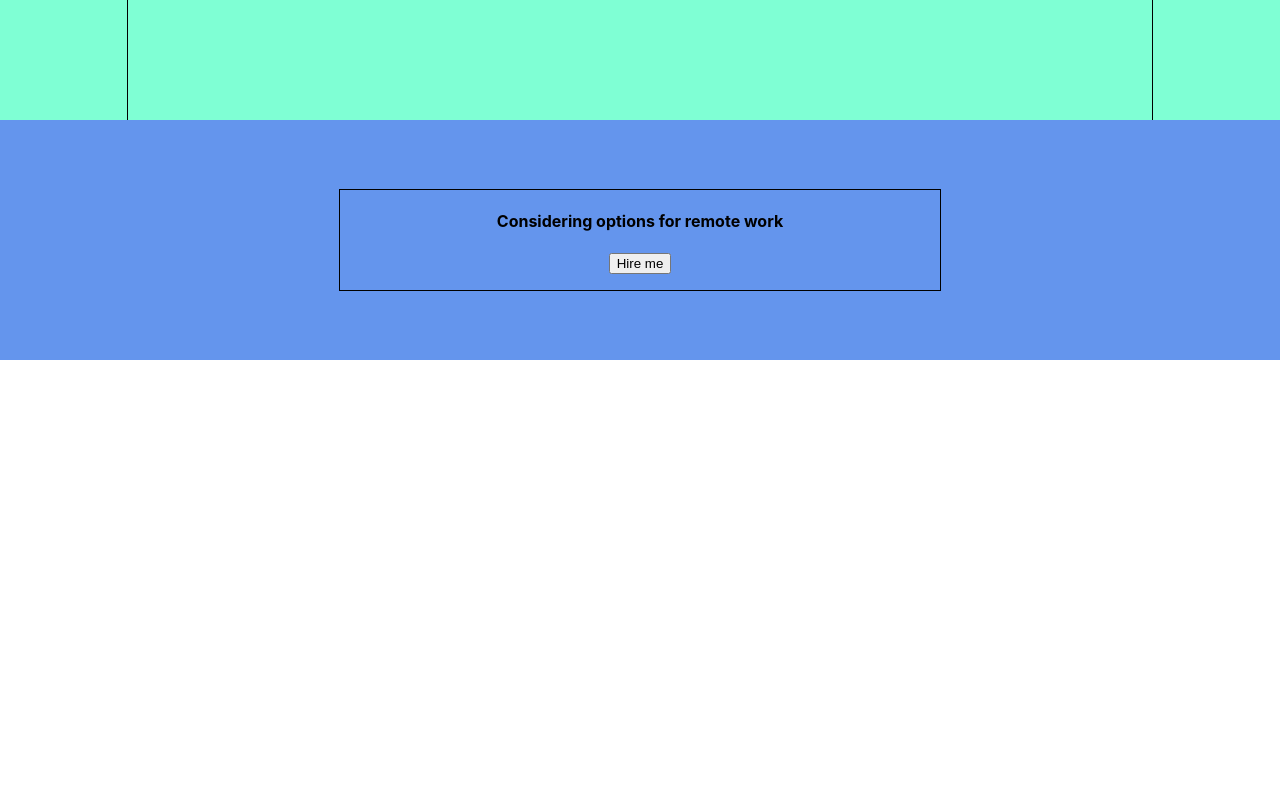
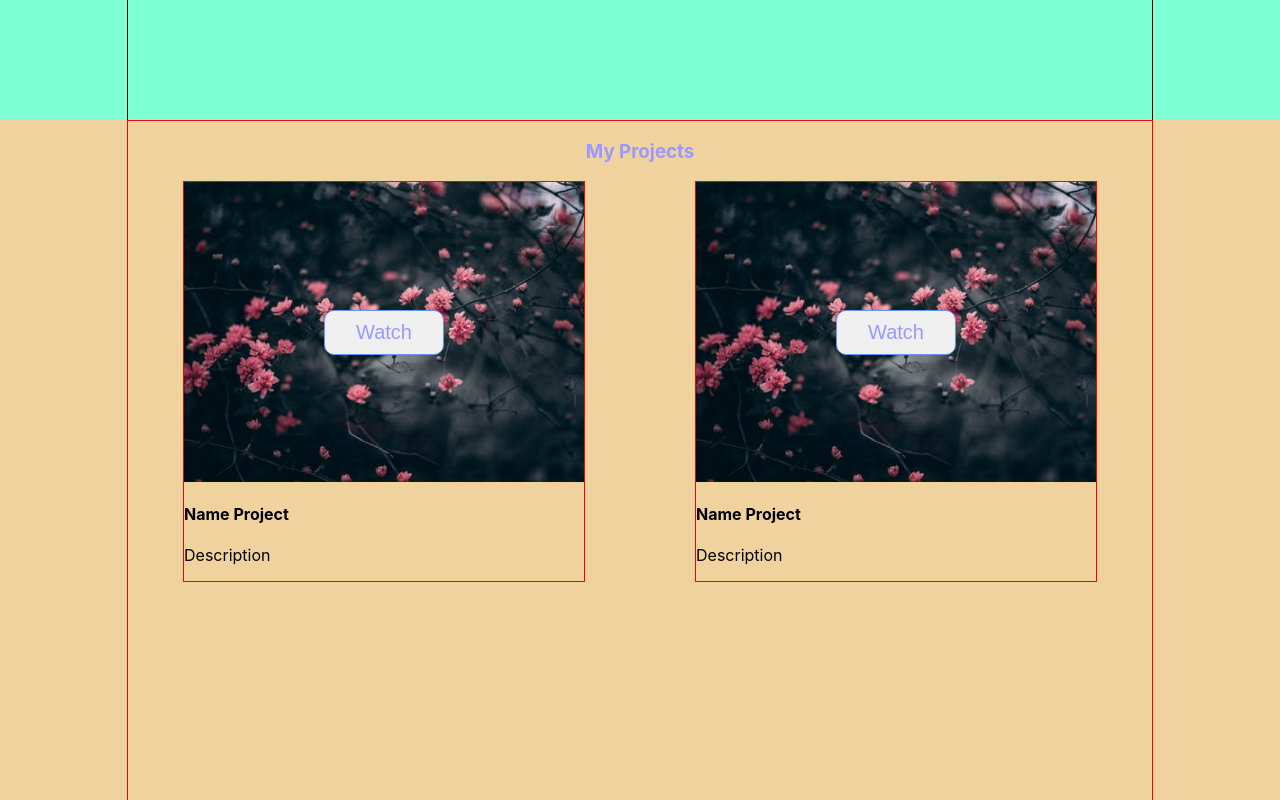
Before and after one commit to FilimonovKostya/Portfolio, a React (Create React App) app: page / in a window 1280 px wide. Shown: the part 1560-2360 px from the top of the page. Before the commit the page ends 1920 px from the top, so only its background shows below. Built offline with nearby package versions, Linux system fonts and the light colour scheme.

Commit message:
projects Block

```diff
--- a/src/App.tsx
+++ b/src/App.tsx
@@ -4,6 +4,7 @@ import {Header} from "./Header/Header";
 import {Main} from "./Main/Main";
 import {Skills} from "./Skills/Skills";
 import {Job} from "./Job/Job";
+import {Projects} from "./Projects/Projects";
 
 function App() {
     return (
@@ -11,7 +12,8 @@ function App() {
             <Header/>
             <Main/>
             <Skills/>
-            <Job />
+            <Projects/>
+            <Job/>
         </div>
     );
 }
--- a/src/Job/Job.module.css
+++ b/src/Job/Job.module.css
@@ -9,7 +9,7 @@
 
 .content{
     height: 100px;
-    min-width: 600px;
+    min-width: 40%;
     border: 1px solid;
     display: flex;
     justify-content: flex-start;
--- /dev/null
+++ b/src/Projects/Projects.module.css
@@ -0,0 +1,59 @@
+.blockProjects{
+    width: 100%;
+    height: 100vh;
+    background: #efd29d;
+    display: flex;
+    justify-content: center;
+}
+
+.aboutProjects{
+    width: 80%;
+    border: 1px solid red;
+    height: 100%;
+
+}
+.projectHeader{
+    color: #9999ff;
+    text-align: center;
+
+}
+
+.containerProject{
+    display: flex;
+    justify-content: space-around;
+    flex-wrap: wrap;
+}
+
+.backgroundImg{
+    min-height: 300px;
+    min-width: 400px;
+    display: flex;
+    justify-content: center;
+    align-items: center;
+}
+
+.ownProjects{
+    border: 1px solid red;
+
+}
+
+.buttonWatch{
+    position: relative;
+    width: 120px;
+    padding: 10px;
+    cursor: pointer;
+    outline: none;
+    border: 1px solid cornflowerblue;
+    border-radius: 10px;
+    font-size: 20px;
+    color: #9999ff;
+    transition: all ease-in 0.4s;
+}
+.buttonWatch:hover {
+    background: #d6f1ff;
+}
+
+.buttonWatch:active{
+    top: 2px;
+    bottom: 2px;
+}
--- /dev/null
+++ b/src/Projects/Projects.tsx
@@ -0,0 +1,39 @@
+import React from "react";
+import style from './Projects.module.css'
+import background from '../assets/img/background.jpeg'
+
+export const Projects = () => {
+
+    const backgroundImg = {
+        backgroundImage: `url(${background})`,
+        backgroundSize: 'cover',
+        backgroundRepeat: 'no-repeat',
+        backgroundPosition: 'center'
+    }
+
+    return <div className={style.blockProjects}>
+        <div className={style.aboutProjects}>
+            <div className={style.projectHeader}><h3>My Projects</h3></div>
+
+            <div className={style.containerProject}>
+                <div className={style.ownProjects}>
+                    <div style={backgroundImg} className={style.backgroundImg}>
+                        <button className={style.buttonWatch}>Watch</button>
+                    </div>
+                    <h4>Name Project</h4>
+                    <p>Description</p>
+                </div>
+
+
+                <div className={style.ownProjects}>
+                    <div style={backgroundImg} className={style.backgroundImg}>
+                        <button className={style.buttonWatch}>Watch</button>
+                    </div>
+                    <h4>Name Project</h4>
+                    <p>Description</p>
+                </div>
+            </div>
+
+        </div>
+    </div>
+}
```
Also changed, not shown: src/assets/img/background.jpeg (added).
